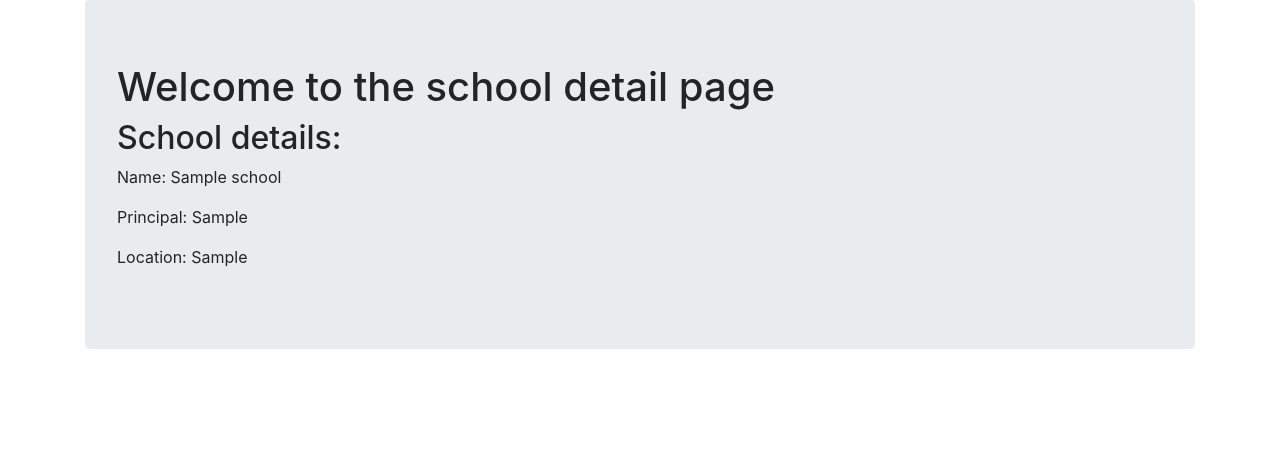
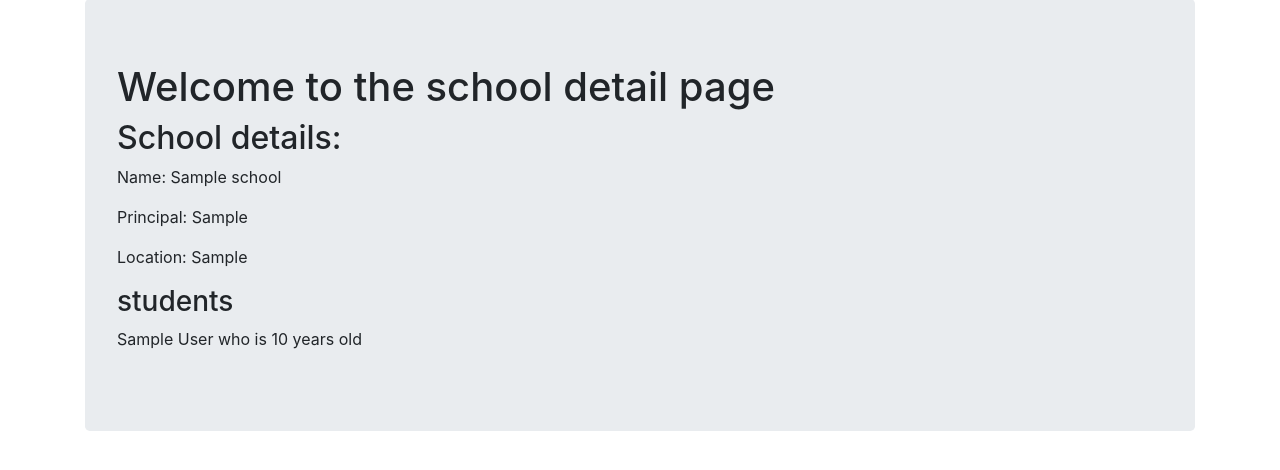
Before and after one commit to lejzab/python-and-django-full-stack-web-developer-bootcamp, a Django app: template DJANGO/django_level_6/advcvb/basic_app/templates/basic_app/school_detail.html in a window 1280 px wide. Shown: the part 57-527 px from the top of the page. Run offline with Django 3.2, Linux system fonts and the light colour scheme; the template is opened without the code that fills it: values that come from a table or form of the project are taken from there, others are empty; tables that the repository leaves empty hold one stand-in row (values such as "Sample post"); some libraries are stand-ins or nearby versions.

Commit message:
detail view

```diff
--- a/DJANGO/django_level_6/advcvb/basic_app/templates/basic_app/school_detail.html
+++ b/DJANGO/django_level_6/advcvb/basic_app/templates/basic_app/school_detail.html
@@ -7,5 +7,10 @@
     <p>Name: {{school_detail.name}}</p>
     <p>Principal: {{school_detail.principal}}</p>
     <p>Location: {{school_detail.location}}</p>
+
+    <h3>students</h3>
+    {% for student in school_detail.students.all %}
+      <p>{{student.name}} who is {{student.age}} years old</p>
+    {% endfor %}
   </div>
 {% endblock %}
--- a/DJANGO/django_level_6/advcvb/basic_app/templates/basic_app/school_list.html
+++ b/DJANGO/django_level_6/advcvb/basic_app/templates/basic_app/school_list.html
@@ -4,7 +4,7 @@
   <h1>welcome to the list of all schools</h1>
   <ol>
     {% for school in schools %}
-      <li>{{ school.name }}</li>
+      <li><a href="{{school.id}}">{{ school.name }}</a></li>
     {% endfor %}
   </ol>
 {% endblock %}
--- a/DJANGO/django_level_6/advcvb/basic_app/urls.py
+++ b/DJANGO/django_level_6/advcvb/basic_app/urls.py
@@ -4,5 +4,6 @@ from . import views
 app_name = 'basic_app'
 
 urlpatterns = [
-    path('',views.SchoolListView.as_view(), name='list')
+    path('',views.SchoolListView.as_view(), name='list'),
+    path('<int:pk>/',views.SchoolDetailView.as_view(),name='detail'),
 ]
```
